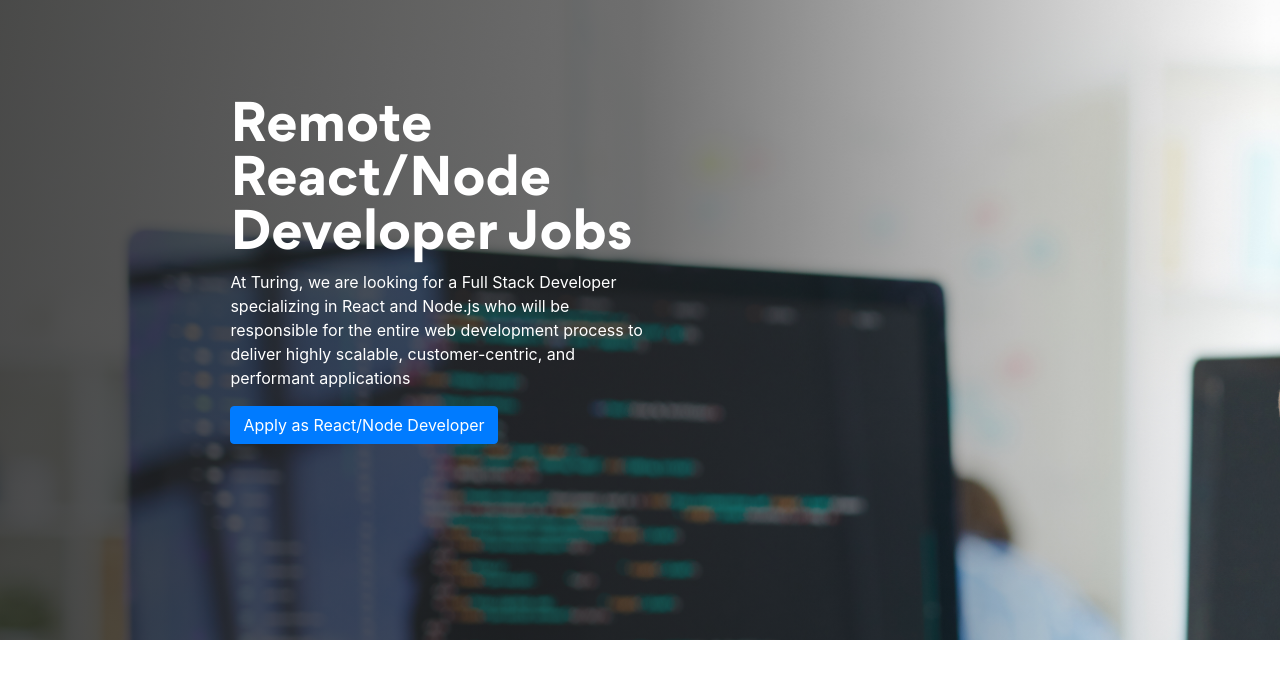
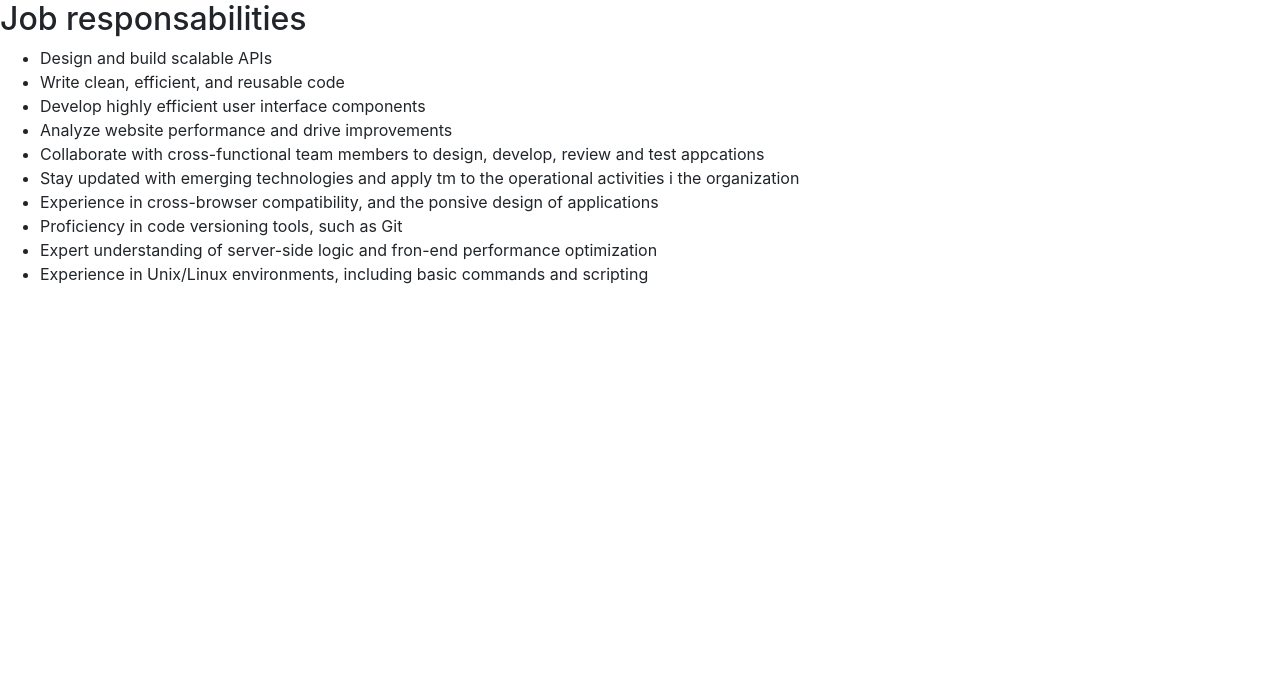
Before and after one commit to Bokomoko/Iramai-page-demo, a Next.js app: page /test in a window 1280 px wide. Shown: the top 678 px of the page. Built offline with nearby package versions, Linux system fonts and the light colour scheme.

Commit message:
job responsabilities list components

```diff
--- /dev/null
+++ b/component/job/jobrespons.js
@@ -0,0 +1,22 @@
+import styles from './cover.module.css';
+import React, { ReactNode } from 'react';
+import 'bootstrap/dist/css/bootstrap.min.css';
+
+// list_respons : a list of responsabilities for the job
+
+export default function JobRespons(props) {
+  const { responsList } = props;
+
+  return (
+    <div className={styles.jobrespons}>
+      <h2>Job responsabilities</h2>
+      <ul>
+        <div className={styles.responslist}>
+          {responsList.map((oneResponsability) => (
+            <li>{oneResponsability}</li>
+          ))}
+        </div>
+      </ul>
+    </div>
+  );
+}
--- a/pages/test.js
+++ b/pages/test.js
@@ -1,17 +1,23 @@
 // simple page to test new components
 
-// as of april 03 -> Cover component
+// as of april 03 -> Responsabilities
 
 import React from 'react';
-import Cover from '../component/job/cover';
+import JobRespons from '../component/job/jobrespons';
 
 export default function Test() {
-  return (
-    <Cover
-      cover_title="Remote React/Node Developer Jobs"
-      description="At Turing, we are looking for a Full Stack Developer specializing in React and Node.js who will be responsible for the entire web development process to deliver highly scalable, customer-centric, and performant applications"
-      cover_cta="Apply as React/Node Developer"
-      cta_url="/home"
-    />
-  );
+  const listOfResponsabilities = [
+    'Design and build scalable APIs',
+    'Write clean, efficient, and reusable code',
+    'Develop highly efficient user interface components',
+    'Analyze website performance and drive improvements',
+    'Collaborate with cross-functional team members to design, develop, review and test appcations',
+    'Stay updated with emerging technologies and apply tm to the operational activities i the organization',
+    'Experience in cross-browser compatibility, and the ponsive design of applications',
+    'Proficiency in code versioning tools, such as Git',
+    'Expert understanding of server-side logic and fron-end performance optimization',
+    'Experience in Unix/Linux environments, including basic commands and scripting',
+  ];
+
+  return <JobRespons responsList={listOfResponsabilities} />;
 }
```
Also changed, not shown: component/job/jobrespons.module.css (added, +39 -0 lines).
